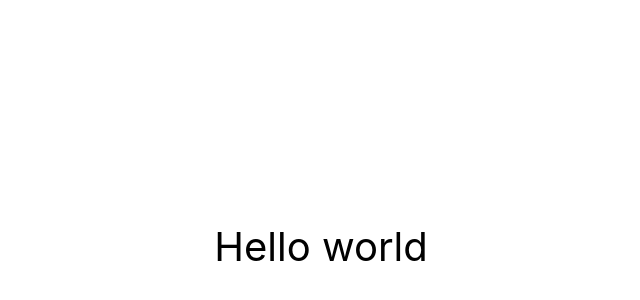
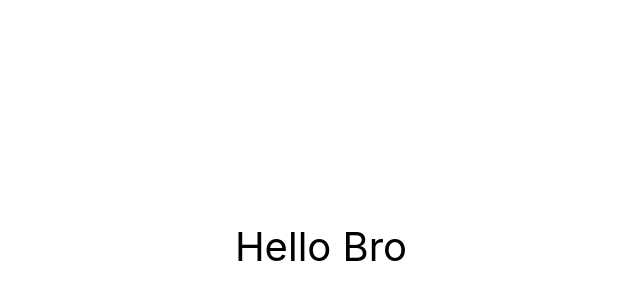
Before and after one commit to Radomanskyi/goit-react-hw-02-phonebook, a React (Create React App) app: page / in a window 1280 px wide. Shown: the part 154-454 px from the top of the page, without its empty margins (319-959 px from the left). Built offline with nearby package versions, Linux system fonts and the light colour scheme.

Commit message:
test_2DZ_2/2

```diff
--- a/src/components/App.jsx
+++ b/src/components/App.jsx
@@ -10,7 +10,7 @@ export const App = () => {
         color: '#010101'
       }}
     >
-      Hello world
+      Hello Bro
     </div>
   );
 };
```
